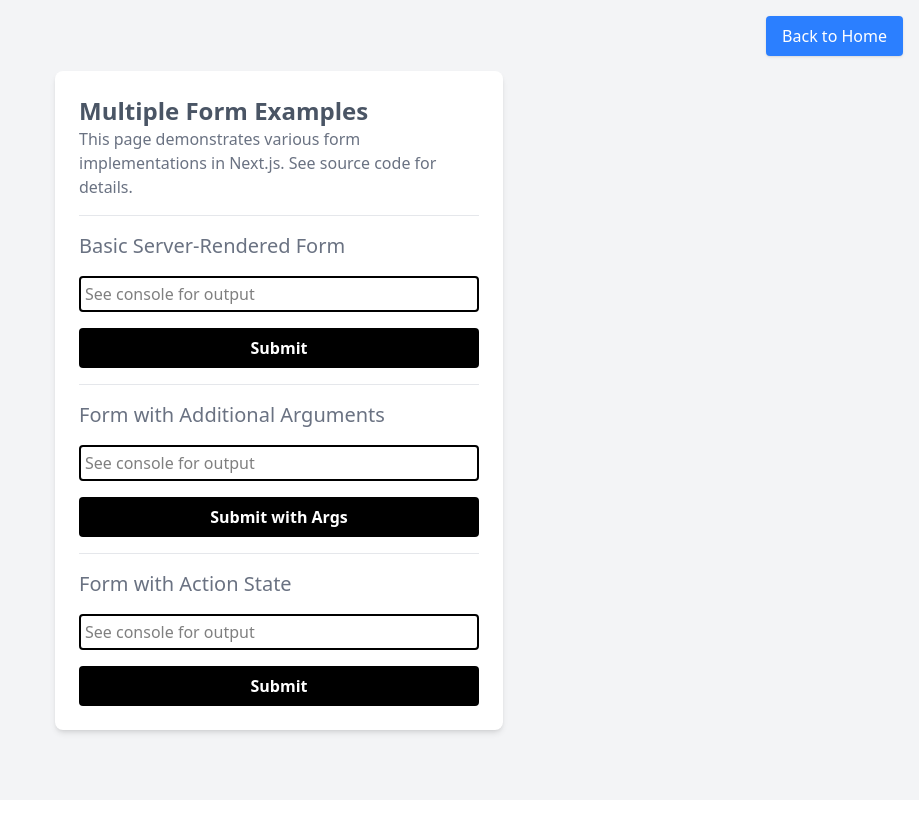
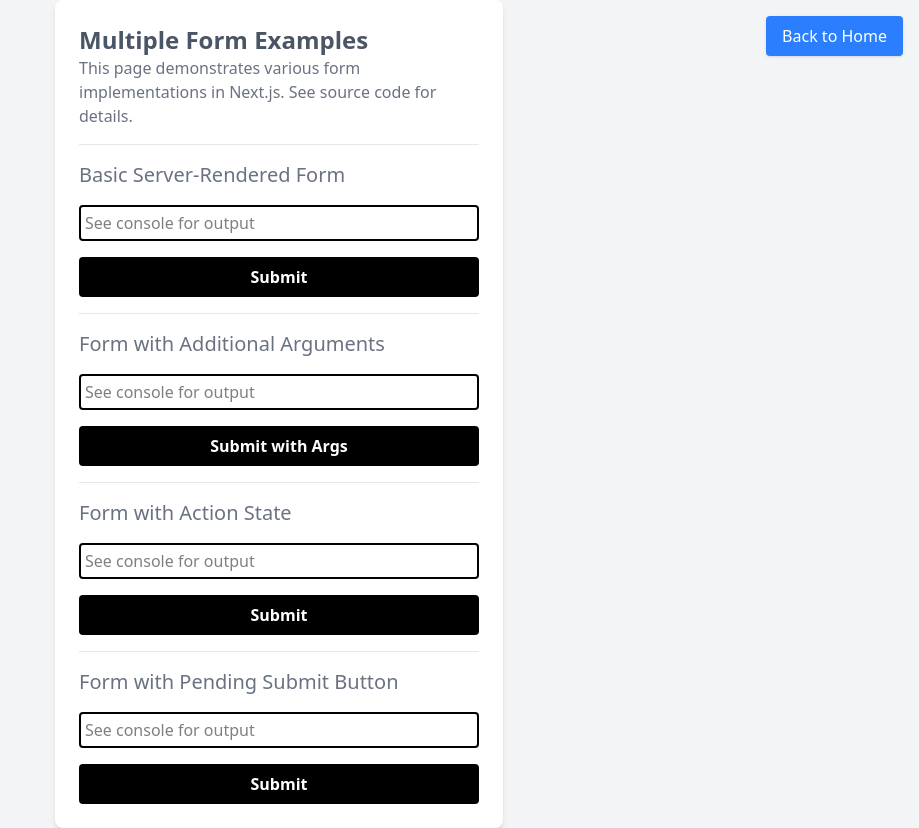
Before and after one commit to akbarsahata/learn-nextjs-basics, a Next.js app: page /forms in a window 1280 px wide. Shown: the whole page, without its empty margins (361-1280 px from the left). Before the commit the page ends 800 px from the top, so only its background shows below. Built offline with nearby package versions, Linux system fonts and the light colour scheme; what @bprogress/next would draw is missing.

Commit message:
feat: Add pending submit button to forms page and integrate simulated delay in form submission

```diff
--- a/app/forms/actions.ts
+++ b/app/forms/actions.ts
@@ -2,6 +2,8 @@
 
 export async function handleFormSubmission(formData: FormData) {
   const exampleInput = formData.get("example");
+
+  await new Promise((resolve) => setTimeout(resolve, 2000));
 
   // Simulate processing the form data
   console.log("Form submitted with input:", exampleInput);
--- a/app/forms/csr-forms.tsx
+++ b/app/forms/csr-forms.tsx
@@ -2,6 +2,7 @@
 
 import { Loader2Icon } from "lucide-react";
 import { useActionState } from "react";
+import { useFormStatus } from "react-dom";
 import { actionWithSimulatedDelay } from "./actions";
 
 export const initialState = {
@@ -40,3 +41,18 @@ export function FormWithActionState() {
     </div>
   );
 }
+
+export function PendingSubmitButton() {
+  const { pending } = useFormStatus();
+
+  return (
+    <button
+      type="submit"
+      className="bg-black text-white font-semibold rounded-sm p-2 hover:bg-gray-800 disabled:opacity-50 transition-colors flex gap-1 items-center justify-center"
+      disabled={pending}
+    >
+      {pending && <Loader2Icon className="animate-spin" />}
+      <span>Submit</span>
+    </button>
+  );
+}
--- a/app/forms/page.tsx
+++ b/app/forms/page.tsx
@@ -1,6 +1,6 @@
 import { Separator } from "@/lib/ui/common";
 import { actionWithAdditionalArgument, handleFormSubmission } from "./actions";
-import { FormWithActionState } from "./csr-forms";
+import { FormWithActionState, PendingSubmitButton } from "./csr-forms";
 
 export default function Page() {
   return (
@@ -19,6 +19,8 @@ export default function Page() {
         <ActionWithAdditionalArgumentForm />
         <Separator />
         <FormWithActionState />
+        <Separator />
+        <FormWithPendingSubmitButton />
       </div>
     </div>
   );
@@ -79,3 +81,21 @@ async function ActionWithAdditionalArgumentForm() {
     </div>
   );
 }
+
+async function FormWithPendingSubmitButton() {
+  return (
+    <div className="mt-4">
+      <h2 className="text-gray-500 mb-4 text-xl">Form with Pending Submit Button</h2>
+      <form action={handleFormSubmission} className="flex flex-col gap-4">
+        <input
+          type="text"
+          name="example"
+          placeholder="See console for output"
+          required
+          className="border-2 rounded-sm p-1 focus:outline-none focus:border-blue-500"
+        />
+        <PendingSubmitButton />
+      </form>
+    </div>
+  );
+}
```
